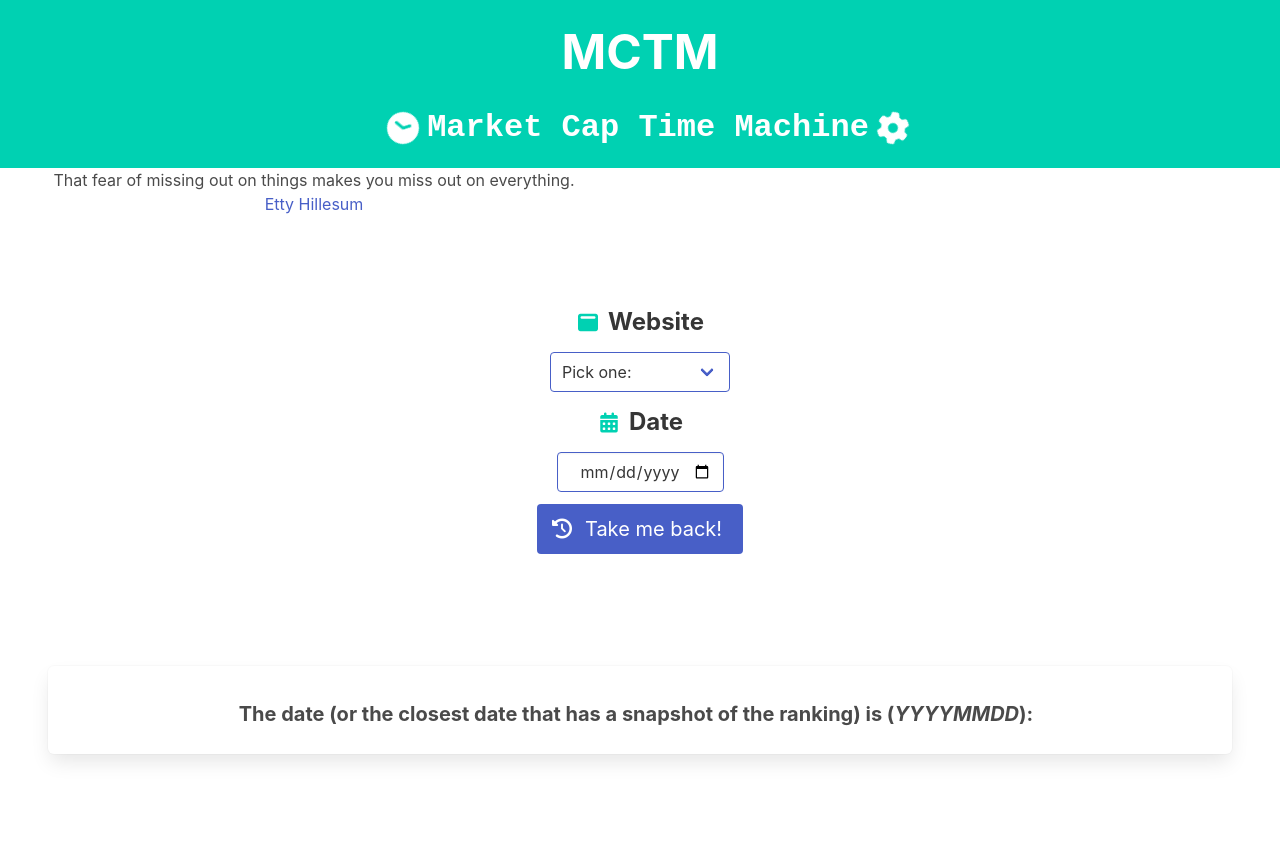
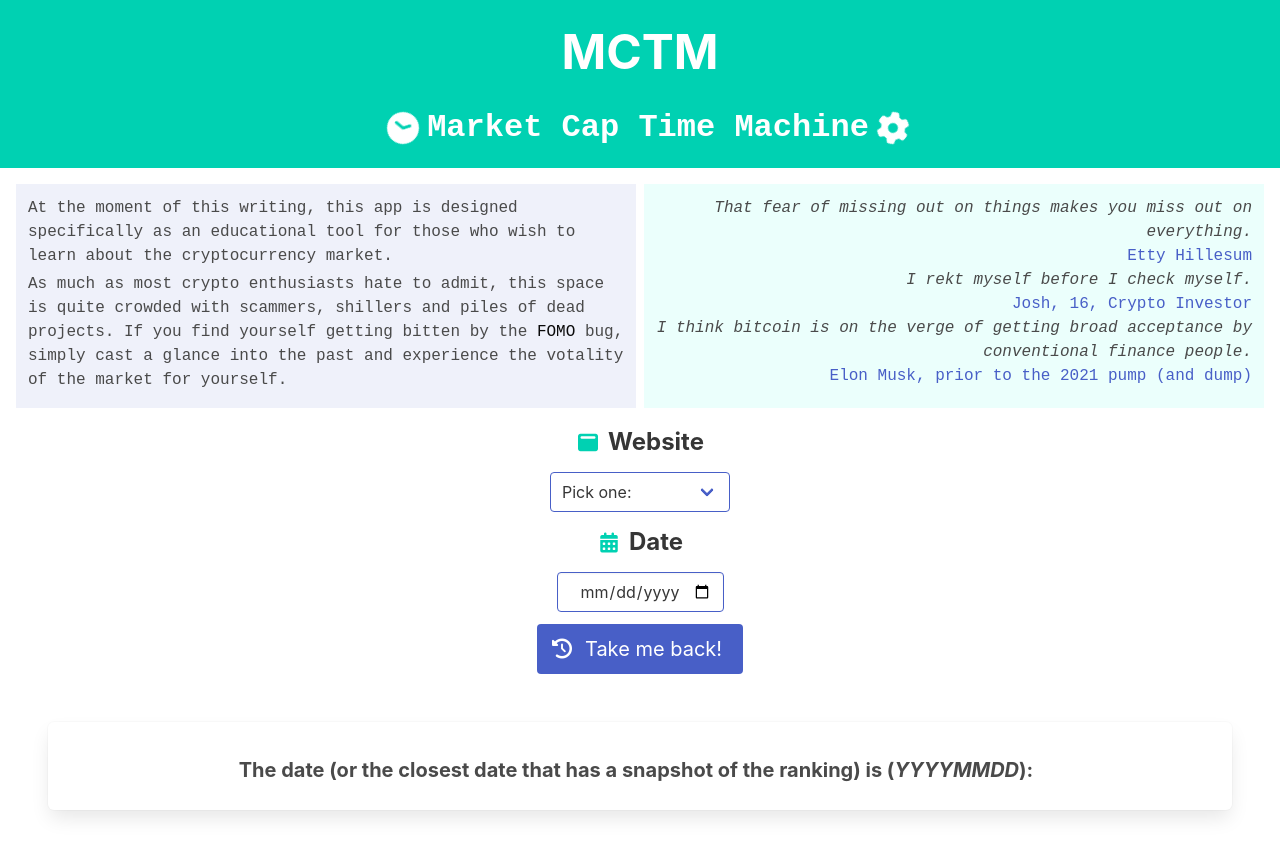
Before and after one commit to antoine-duong/antoine-duong-project-three, a React (Create React App) app: page / in a window 1280 px wide. Shown: the top 856 px of the page. Built offline with nearby package versions, Linux system fonts and the light colour scheme.

Commit message:
Finalize v.1 for production deployment

```diff
--- a/src/App.js
+++ b/src/App.js
@@ -6,6 +6,7 @@ import './App.css';
 import Form from './Components/Form';
 import RankList from './Components/RankList';
 import Footer from './Components/Footer';
+import Article from './Components/Article';
 
 function App() {
 
@@ -17,18 +18,9 @@ function App() {
   return (
     <div className="App">
       <Header />
+      <Article />
       <main>
-        <article className='columns'>
-          <div className='column'>
-            <p>That fear of missing out on things makes you miss out on everything.</p>
-            <p><a href="https://en.wikipedia.org/wiki/Etty_Hillesum">Etty Hillesum</a> </p>
-          </div>
-          <div className='column'>
-
-          </div>
-
-        </article>
-        <section className='section is-small'>
+        <section>
           <Form
           inputDate={ inputDate }
           setInputDate={ setInputDate }
@@ -41,7 +33,7 @@ function App() {
         <section>
           <RankList
           snapshot={ snapshot }
-          title={ title }
+          title = { title }
           />
         </section>
       </main>
--- /dev/null
+++ b/src/Components/Article.js
@@ -0,0 +1,20 @@
+const Article = ()=>{
+    return (
+        <article className='mt-3 mx-3 columns is-family-code is-size-6 is-size-7-mobile'>
+            <div className='column has-background-link-light has-text-left m-1'>
+                <p className="mb-1">At the moment of this writing, this app is designed specifically as an educational tool for those who wish to learn about the cryptocurrency market.</p>
+                <p className=" mb-1">As much as most crypto enthusiasts hate to admit, this space is quite crowded with scammers, shillers and piles of dead projects. If you find yourself getting bitten by the <a href="https://www.investopedia.com/terms/p/panicbuying.asp" className="has-text-black">FOMO</a> bug, simply cast a glance into the past and experience the votality of the market for yourself.</p>
+            </div>
+            <div className='column has-background-primary-light m-1'>
+                <p className="has-text-right is-italic">That fear of missing out on things makes you miss out on everything.</p>
+                <p className='has-text-right'><a href="https://en.wikipedia.org/wiki/Etty_Hillesum">Etty Hillesum</a> </p>
+                <p className="has-text-right is-italic">I rekt myself before I check myself.</p>
+                <p className='has-text-right has-text-link'>Josh, 16, Crypto Investor</p>
+                <p className="has-text-right is-italic">I think bitcoin is on the verge of getting broad acceptance by conventional finance people.</p>
+                <p className='has-text-right'><a href="https://twitter.com/Reuters/status/1356206956910940160">Elon Musk, prior to the 2021 pump (and dump)</a> </p>
+            </div>
+        </article>
+    );
+}
+
+export default Article;
--- a/src/Components/Form.js
+++ b/src/Components/Form.js
@@ -34,7 +34,7 @@ const Form = (props)=>{
     return (
         <div className="columns">
             <div className="column"></div>
-            <form className='mx-6 my-4 column'>
+            <form className='column'>
                 <div className="field">
                     <label htmlFor="urlChoice" className='label is-size-4 is-size-6-mobile'>
                         <span className="icon has-text-primary mr-2">
```
